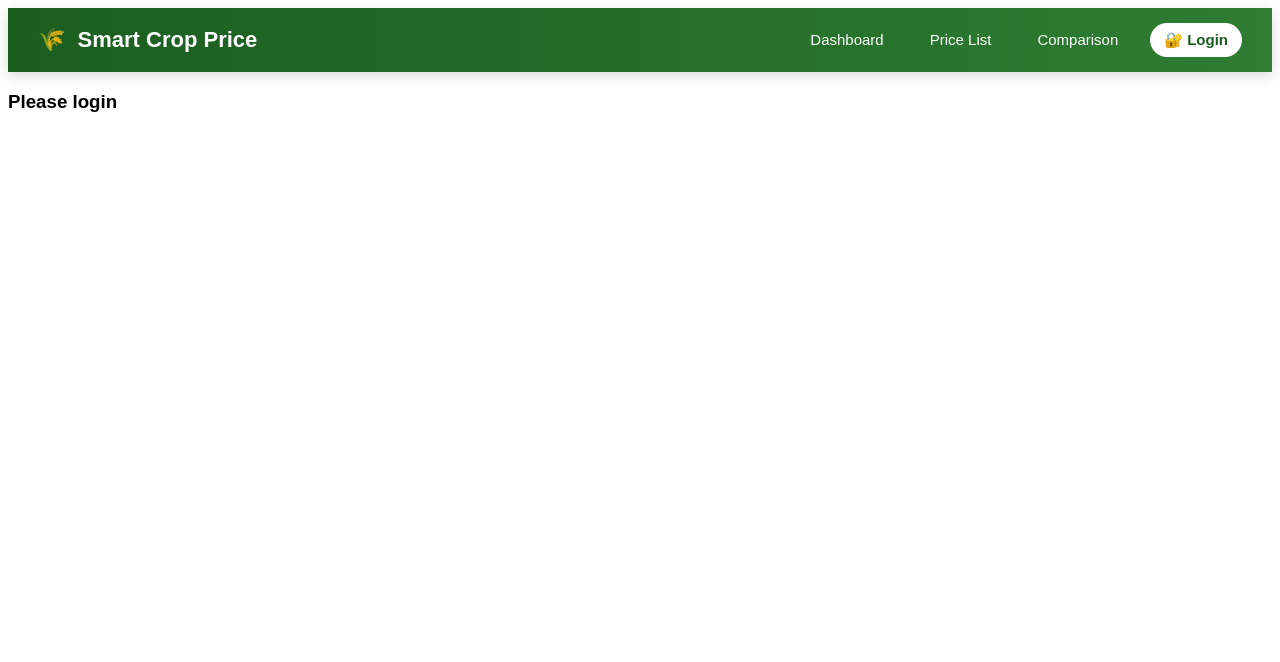
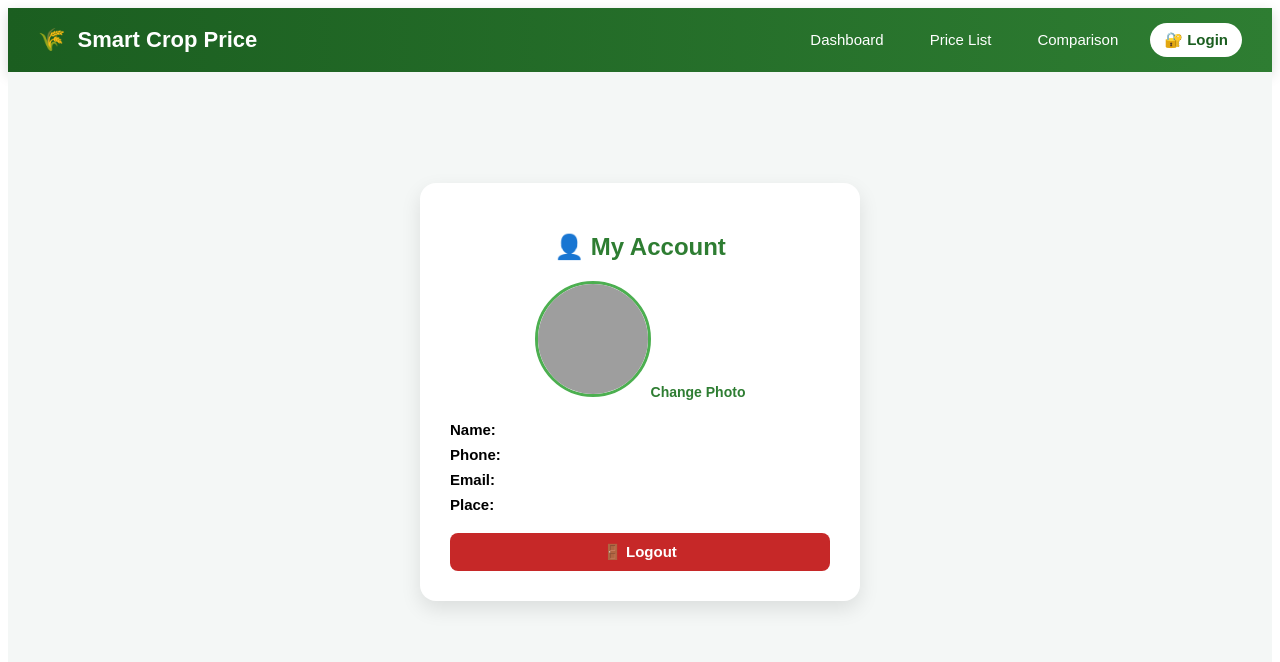
Before and after one commit to KC-DEEPAK/SMART-PRICE-ANALYSIS, a React (Create React App) app in the folder frontend/: page /account in a window 1280 px wide. Shown: the top 662 px of the page. Built offline with nearby package versions, Linux system fonts and the light colour scheme; grey boxes are pictures that could not be loaded.

Commit message:
first commit

```diff
--- a/frontend/src/components/Navbar.css
+++ b/frontend/src/components/Navbar.css
@@ -45,3 +45,14 @@
 .login-btn:hover {
   background: #e8f5e9;
 }
+.logout-btn {
+  background: none;
+  border: none;
+  cursor: pointer;
+  color: #c62828;
+  font-weight: bold;
+}
+
+.logout-btn:hover {
+  text-decoration: underline;
+}
--- a/frontend/src/components/Navbar.js
+++ b/frontend/src/components/Navbar.js
@@ -1,7 +1,17 @@
-import { Link } from "react-router-dom";
+import { Link, useNavigate } from "react-router-dom";
 import "./Navbar.css";
 
 function Navbar() {
+  const navigate = useNavigate();
+
+  // ✅ check login status
+  const user = JSON.parse(localStorage.getItem("user"));
+
+  const handleLogout = () => {
+    localStorage.removeItem("user");
+    navigate("/login");
+  };
+
   return (
     <nav className="navbar">
       <div className="navbar-left">
@@ -21,9 +31,25 @@ function Navbar() {
           Comparison
         </Link>
 
-        <Link to="/login" className="nav-link login-btn">
-          🔐 Login
-        </Link>
+        {/* ✅ CONDITIONAL RENDER */}
+        {!user ? (
+          <Link to="/login" className="nav-link login-btn">
+            🔐 Login
+          </Link>
+        ) : (
+          <>
+            <Link to="/account" className="nav-link">
+              👤 My Account
+            </Link>
+
+            <button
+              onClick={handleLogout}
+              className="nav-link logout-btn"
+            >
+              🚪 Logout
+            </button>
+          </>
+        )}
       </div>
     </nav>
   );
--- /dev/null
+++ b/frontend/src/pages/AccountPage.css
@@ -0,0 +1,70 @@
+.account-page {
+  min-height: 80vh;
+  display: flex;
+  justify-content: center;
+  align-items: center;
+  background: #f4f7f6;
+}
+
+.account-card {
+  background: white;
+  padding: 30px;
+  width: 380px;
+  border-radius: 16px;
+  box-shadow: 0 8px 20px rgba(0,0,0,0.1);
+  text-align: center;
+}
+
+.account-card h2 {
+  margin-bottom: 20px;
+  color: #2e7d32;
+}
+
+/* PROFILE */
+.profile-section {
+  margin-bottom: 20px;
+}
+
+.profile-pic {
+  width: 110px;
+  height: 110px;
+  border-radius: 50%;
+  object-fit: cover;
+  border: 3px solid #4caf50;
+}
+
+.upload-btn {
+  display: inline-block;
+  margin-top: 10px;
+  font-size: 14px;
+  color: #2e7d32;
+  cursor: pointer;
+  font-weight: bold;
+}
+
+/* INFO */
+.info {
+  text-align: left;
+  margin: 20px 0;
+}
+
+.info p {
+  margin: 8px 0;
+  font-size: 15px;
+}
+
+/* LOGOUT */
+.logout-btn {
+  width: 100%;
+  padding: 10px;
+  background: #c62828;
+  color: white;
+  border: none;
+  border-radius: 8px;
+  cursor: pointer;
+  font-size: 15px;
+}
+
+.logout-btn:hover {
+  background: #b71c1c;
+}
--- a/frontend/src/pages/AccountPage.js
+++ b/frontend/src/pages/AccountPage.js
@@ -1,22 +1,71 @@
-import { useAuth } from "../context/AuthContext";
+import { useState } from "react";
+import "./AccountPage.css";
 
 function AccountPage() {
-  const { user, logout } = useAuth();
+  const storedUser = JSON.parse(localStorage.getItem("user")) || {};
 
-  if (!user) {
-    return <h3>Please login</h3>;
-  }
+  const [user, setUser] = useState(storedUser);
+  const [photo, setPhoto] = useState(
+    localStorage.getItem("profilePhoto")
+  );
+
+  // 📸 Handle photo upload
+  const handlePhotoUpload = e => {
+    const file = e.target.files[0];
+    if (!file) return;
+
+    const reader = new FileReader();
+    reader.onloadend = () => {
+      localStorage.setItem("profilePhoto", reader.result);
+      setPhoto(reader.result);
+    };
+    reader.readAsDataURL(file);
+  };
+
+  const handleLogout = () => {
+    localStorage.removeItem("user");
+    window.location.href = "/login";
+  };
 
   return (
-    <div style={{ padding: "30px" }}>
-      <h2>👤 My Account</h2>
+    <div className="account-page">
+      <div className="account-card">
+        <h2>👤 My Account</h2>
 
-      <p><b>Name:</b> {user.name}</p>
-      <p><b>Phone:</b> {user.phone}</p>
-      <p><b>Email:</b> {user.email}</p>
-      <p><b>Place:</b> {user.place}</p>
+        {/* PROFILE PHOTO */}
+        <div className="profile-section">
+          <img
+            src={
+              photo ||
+              "https://cdn-icons-png.flaticon.com/512/3135/3135715.png"
+            }
+            alt="Profile"
+            className="profile-pic"
+          />
 
-      <button onClick={logout}>Logout</button>
+          <label className="upload-btn">
+            Change Photo
+            <input
+              type="file"
+              accept="image/*"
+              hidden
+              onChange={handlePhotoUpload}
+            />
+          </label>
+        </div>
+
+        {/* USER INFO */}
+        <div className="info">
+          <p><b>Name:</b> {user.name}</p>
+          <p><b>Phone:</b> {user.phone}</p>
+          <p><b>Email:</b> {user.email}</p>
+          <p><b>Place:</b> {user.place}</p>
+        </div>
+
+        <button className="logout-btn" onClick={handleLogout}>
+          🚪 Logout
+        </button>
+      </div>
     </div>
   );
 }
```
